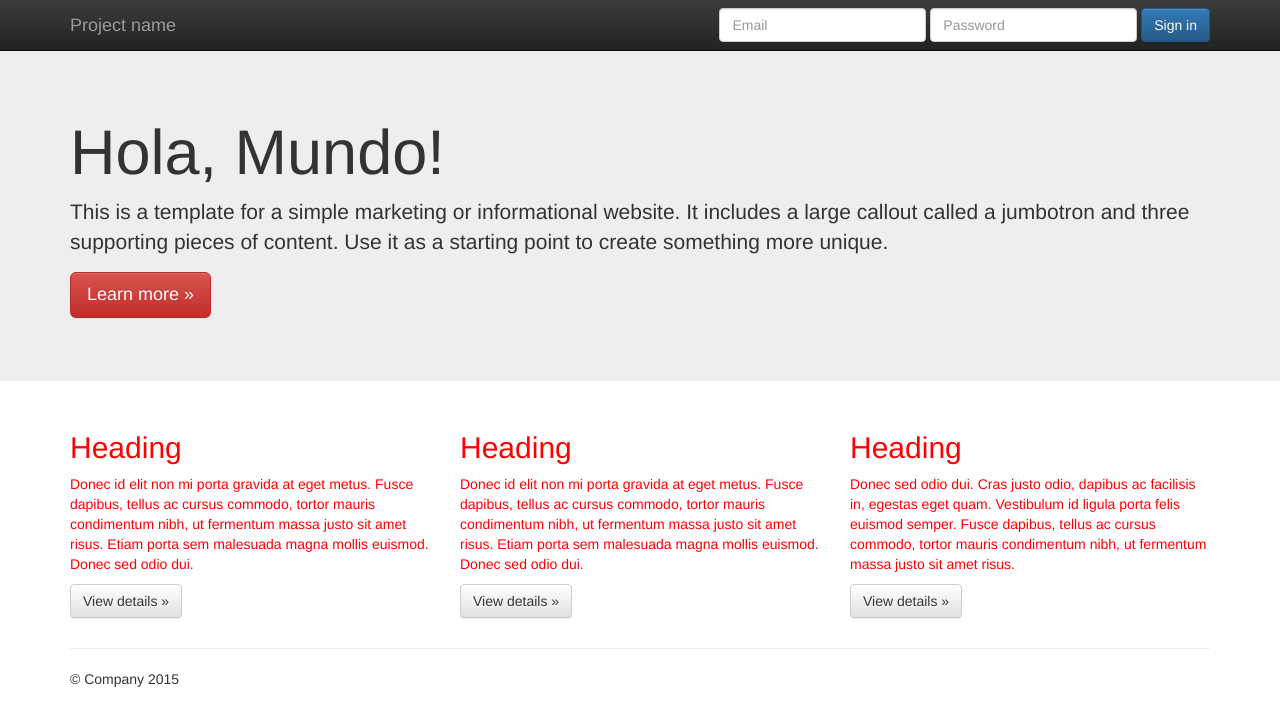
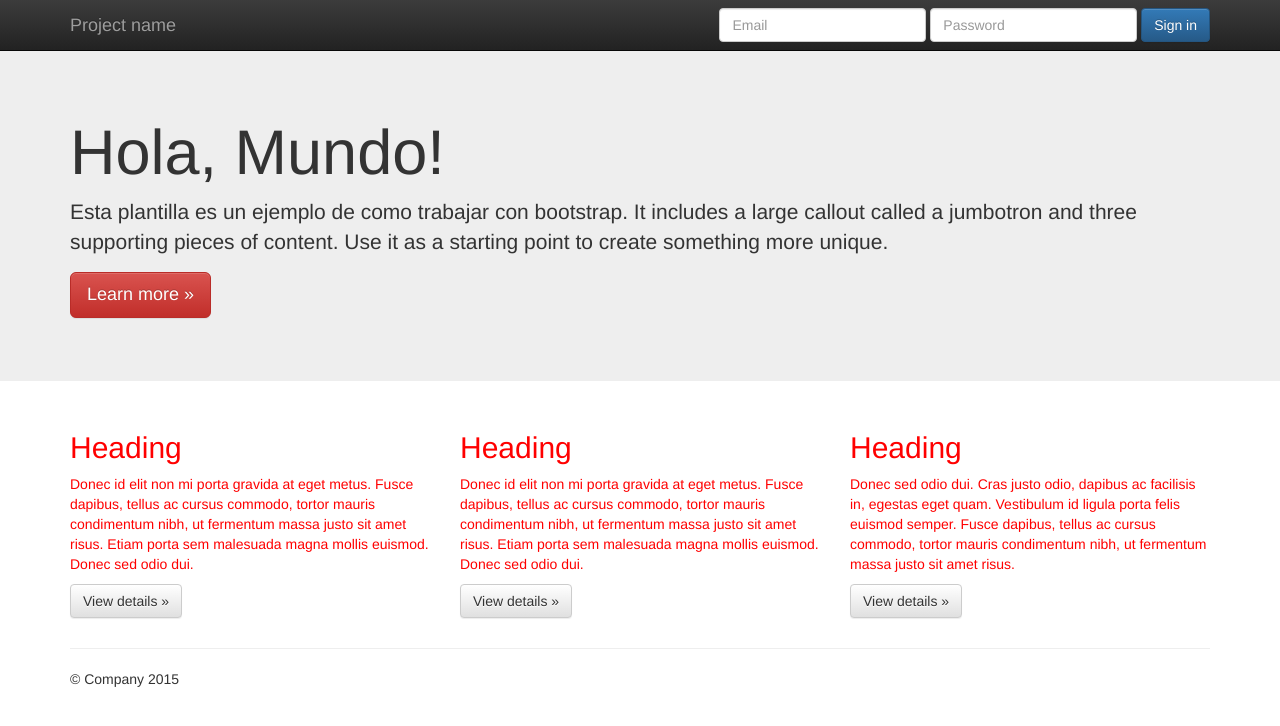
Before and after one commit to fjimenezg/prueba, a plain HTML site: page index.html in a window 1280 px wide. Drawn offline with nearby package versions, Linux system fonts and the light colour scheme.

Commit message:
se cambia a español primer parrafo

```diff
--- a/index.html
+++ b/index.html
@@ -56,7 +56,7 @@
     <div class="jumbotron">
       <div class="container">
         <h1>Hola, Mundo!</h1>
-        <p>This is a template for a simple marketing or informational website. It includes a large callout called a jumbotron and three supporting pieces of content. Use it as a starting point to create something more unique.</p>
+        <p>Esta plantilla es un ejemplo de como trabajar con bootstrap. It includes a large callout called a jumbotron and three supporting pieces of content. Use it as a starting point to create something more unique.</p>
         <p><a class="btn btn-danger btn-lg" href="#" role="button">Learn more &raquo;</a></p>
       </div>
     </div>
```
